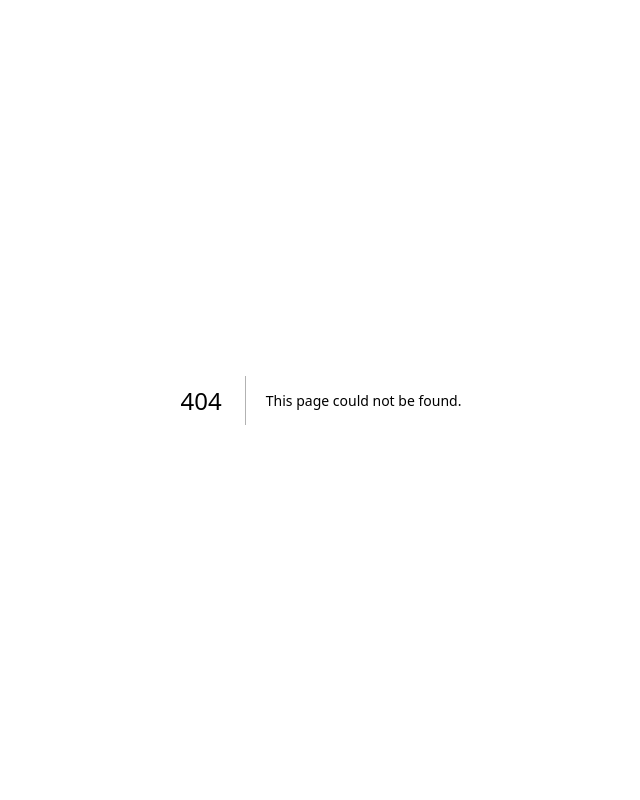
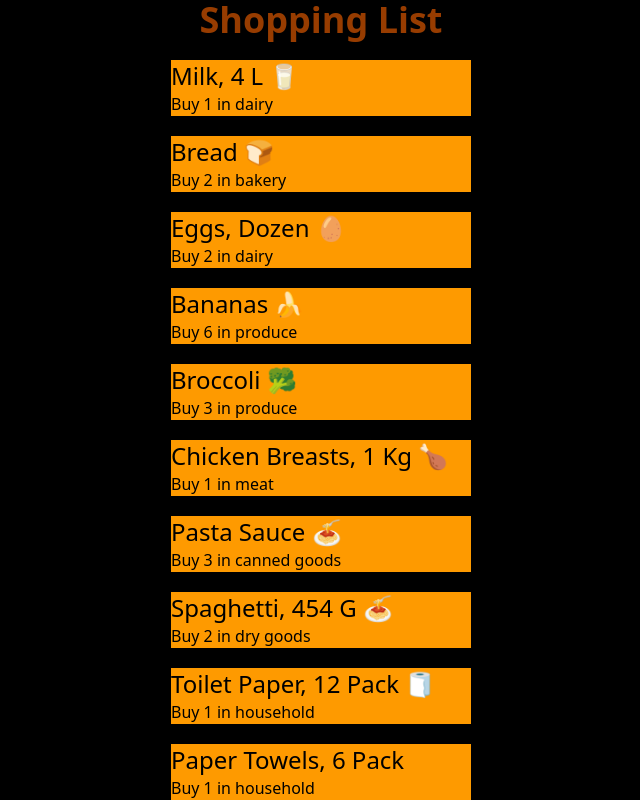
Before and after one commit to jrwall94/cprg306-assignments, a Next.js app: page /week-3 in a window 1280 px wide. Before the commit this address had no page. Shown: the top 800 px of the page, without its empty margins (319-959 px from the left). Built offline with nearby package versions, Linux system fonts and the light colour scheme.

Commit message:
Week 3 Assignment

```diff
--- /dev/null
+++ b/app/assignment.js
@@ -0,0 +1,11 @@
+import Link from "next/link";
+
+export default function Assignment({ week }) {
+  return (
+    <div>
+      <Link href={`./week-${week}`} className="text-blue-600 hover:underline">
+        Week {week} Assignment
+      </Link>
+    </div>
+  );
+}
--- a/app/page.js
+++ b/app/page.js
@@ -1,12 +1,12 @@
 import Link from "next/link";
+import Assignment from "./assignment";
 
 export default function Home() {
   return (
     <main>
       <h1 className="title">CPRG 306: Web Development 2 - Assignments</h1>
-      <Link href="./week-2" className="hyperlink">
-        Week 2 Assignment
-      </Link>
+      <Assignment week={2} />
+      <Assignment week={3} />
     </main>
   );
 }
--- /dev/null
+++ b/app/week-3/item-list.js
@@ -0,0 +1,92 @@
+import Item from "./item";
+
+export default function ItemList() {
+  const item1 = {
+    name: "milk, 4 L 🥛",
+    quantity: 1,
+    category: "dairy",
+  };
+
+  const item2 = {
+    name: "bread 🍞",
+    quantity: 2,
+    category: "bakery",
+  };
+
+  const item3 = {
+    name: "eggs, dozen 🥚",
+    quantity: 2,
+    category: "dairy",
+  };
+
+  const item4 = {
+    name: "bananas 🍌",
+    quantity: 6,
+    category: "produce",
+  };
+
+  const item5 = {
+    name: "broccoli 🥦",
+    quantity: 3,
+    category: "produce",
+  };
+
+  const item6 = {
+    name: "chicken breasts, 1 kg 🍗",
+    quantity: 1,
+    category: "meat",
+  };
+
+  const item7 = {
+    name: "pasta sauce 🍝",
+    quantity: 3,
+    category: "canned goods",
+  };
+
+  const item8 = {
+    name: "spaghetti, 454 g 🍝",
+    quantity: 2,
+    category: "dry goods",
+  };
+
+  const item9 = {
+    name: "toilet paper, 12 pack 🧻",
+    quantity: 1,
+    category: "household",
+  };
+
+  const item10 = {
+    name: "paper towels, 6 pack",
+    quantity: 1,
+    category: "household",
+  };
+
+  const item11 = {
+    name: "dish soap 🍽️",
+    quantity: 1,
+    category: "household",
+  };
+
+  const item12 = {
+    name: "hand soap 🧼",
+    quantity: 4,
+    category: "household",
+  };
+
+  return (
+    <ul>
+      <Item {...item1} />
+      <Item {...item2} />
+      <Item {...item3} />
+      <Item {...item4} />
+      <Item {...item5} />
+      <Item {...item6} />
+      <Item {...item7} />
+      <Item {...item8} />
+      <Item {...item9} />
+      <Item {...item10} />
+      <Item {...item11} />
+      <Item {...item12} />
+    </ul>
+  );
+}
--- /dev/null
+++ b/app/week-3/item.js
@@ -0,0 +1,10 @@
+export default function Item({ name, quantity, category }) {
+  return (
+    <li className="bg-amber-500 w-75 mt-5">
+      <p className="text-2xl capitalize">{name}</p>
+      <p>
+        Buy {quantity} in {category}
+      </p>
+    </li>
+  );
+}
--- /dev/null
+++ b/app/week-3/page.js
@@ -0,0 +1,17 @@
+import Item from "./item";
+import ItemList from "./item-list";
+
+export const metadata = {
+  title: "Shopping List",
+};
+
+export default function Page() {
+  return (
+    <main>
+      <section className="flex flex-col items-center bg-black">
+        <h1 className="text-4xl text-amber-800 font-bold">Shopping List</h1>
+        <ItemList />
+      </section>
+    </main>
+  );
+}
```
